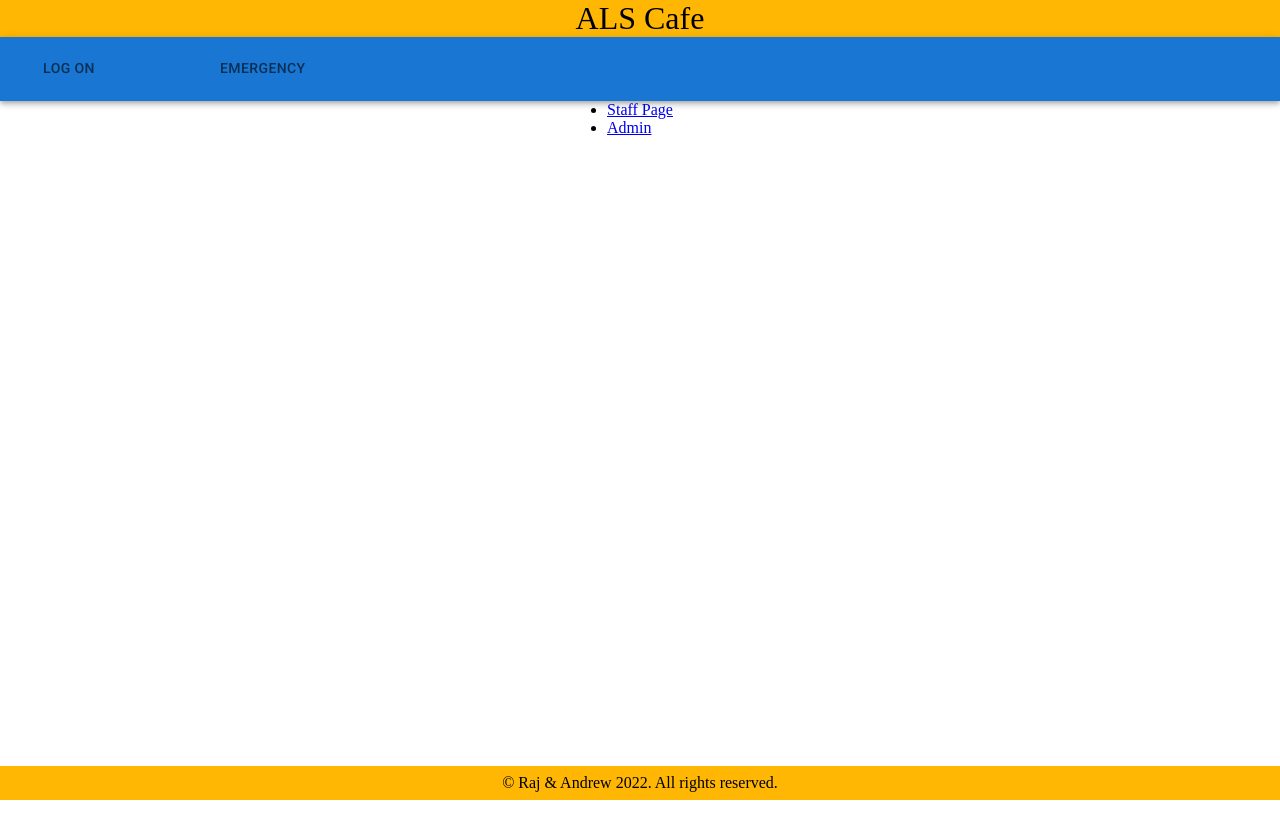
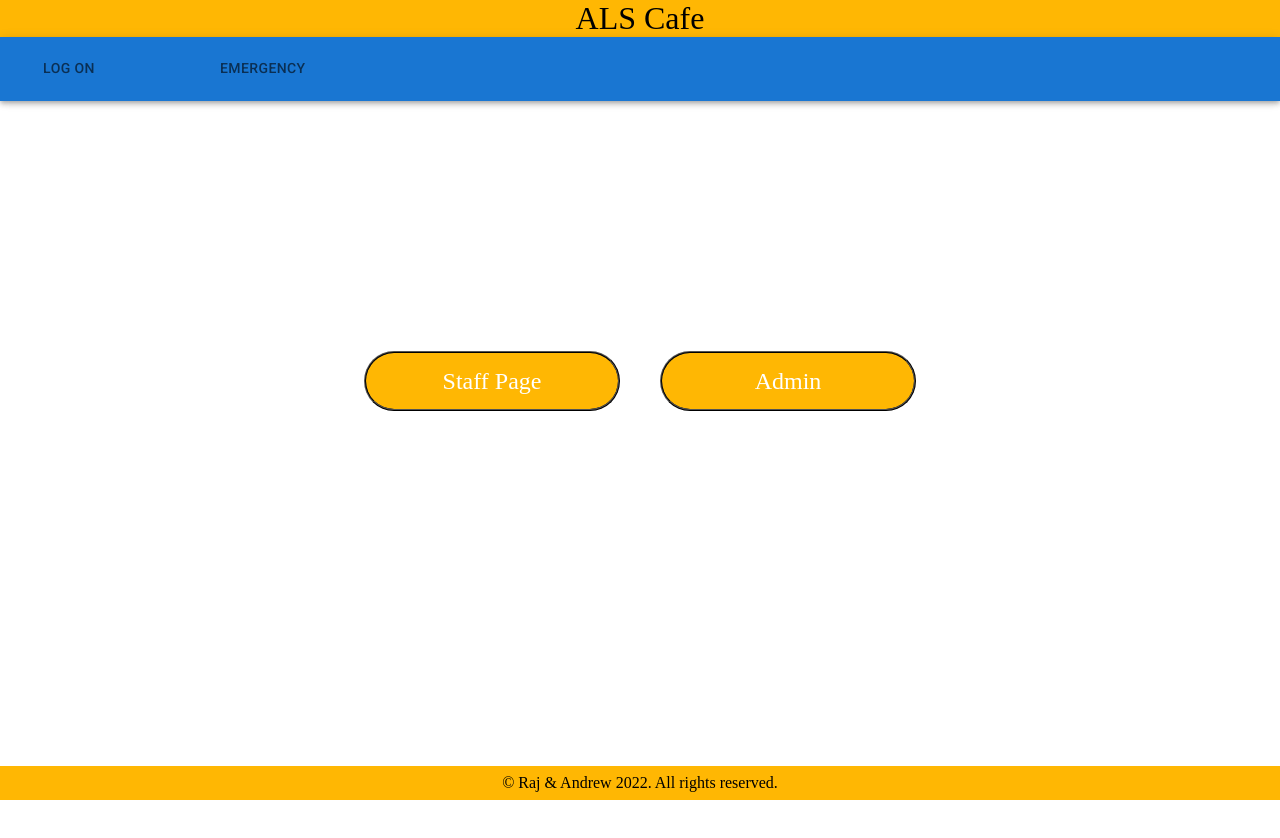
Before and after one commit to AnderDevitt/cafe-app, a React (Create React App) app: page / in a window 1280 px wide. Shown: the top 838 px of the page. Before the commit the page ends 800 px from the top, so only its background shows below. Built offline with nearby package versions, Linux system fonts and the light colour scheme; no server answers.

Commit message:
style homepage buttons to design docs

```diff
--- a/src/components/Home.js
+++ b/src/components/Home.js
@@ -4,17 +4,15 @@ import { Link } from "react-router-dom";
 
 function Home() {
   return (
-    <div className="nav">
-        <nav>
-            <ul>
-              <li>
-                <Link to="/employees">Staff Page</Link>
+    <div className="homepage">
+            <ul className="nav">
+              <li className="navbubble">
+                <Link className="home-link" to="/employees">Staff Page</Link>
               </li>
-              <li>
-                <Link to="/login">Admin</Link>
+              <li className="navbubble">
+                <Link className="home-link" to="/login">Admin</Link>
               </li>
             </ul>
-          </nav>
     </div>
   )
 }
--- a/src/stylesheet.css
+++ b/src/stylesheet.css
@@ -38,13 +38,35 @@
 
 .home-link {
     text-decoration: none;
+    color: white;
+}
+
+.homepage {
+    width: 100vw;
+    height: 100vh;
 }
 
 .nav {
     width: 100%;
-    height: 100%;
+    height: 70vh;
     display: flex;
     justify-content: center;
+    align-items: center;
+}
+
+.navbubble {
+    margin: 20px;
+    width: 20vw;
+    height: 7.5vh;
+    background-color: #ffb703;
+    border-radius: 30px;
+    display: flex;
+    justify-content: center;
+    align-items: center;
+    font-size: 1.5rem;
+    border: 2px;
+    border-style: ridge;
+    border-color: black;
 }
 
 .report-list {
```
